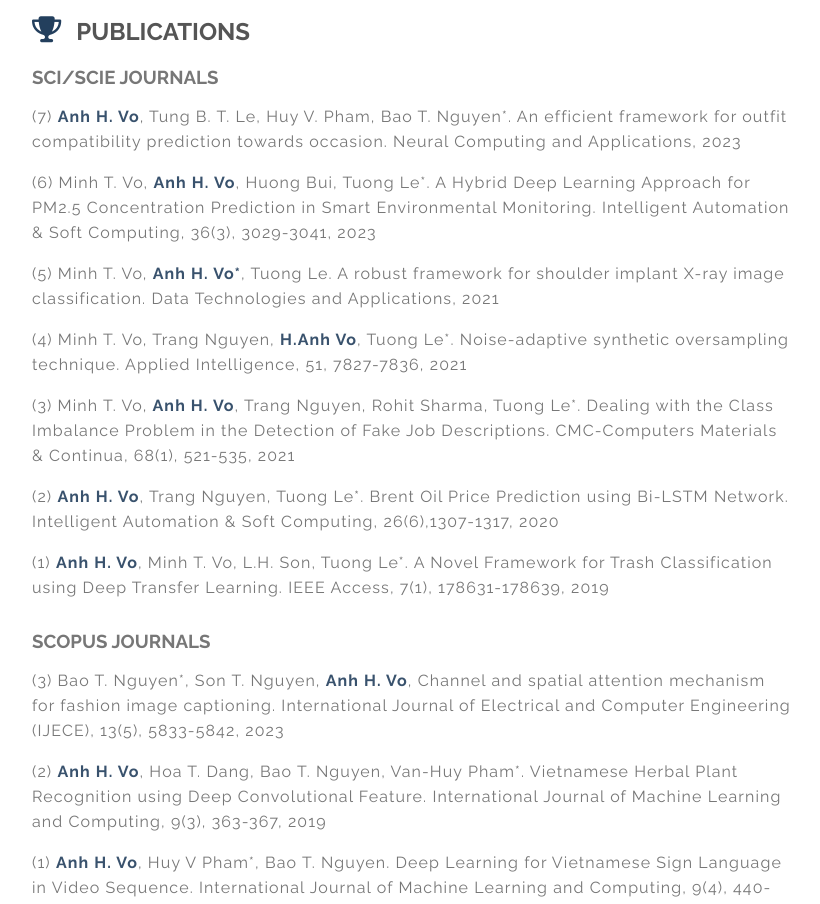
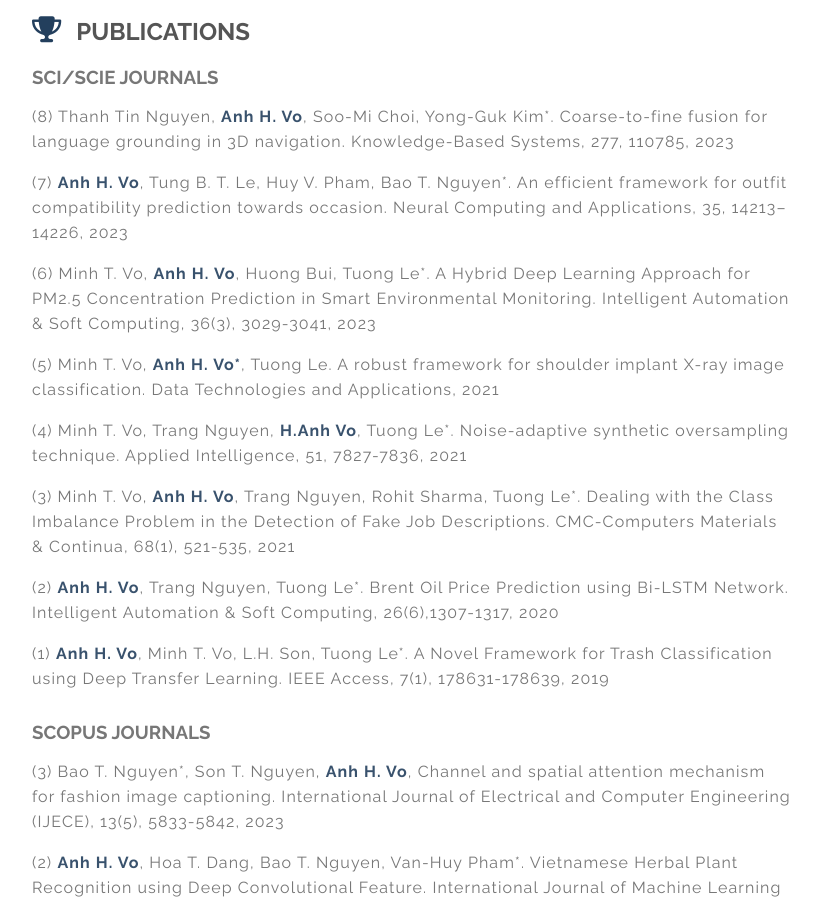
Before and after one commit to VoHoangAnh/vohoanganh.github.io, a website: page index.html in a window 1280 px wide. Shown: the part 937-1841 px from the top of the page, without its empty margins (448-1268 px from the left). Drawn offline with Linux system fonts and the light colour scheme.

Commit message:
Update index.html

```diff
--- a/index.html
+++ b/index.html
@@ -94,9 +94,12 @@
               <div class="item">
                 <h3> SCI/SCIE JOURNALS </h3>
                 <p></p>
+                <p>(8)  Thanh Tin Nguyen, <span><b>Anh H. Vo</b></span>, Soo-Mi Choi, Yong-Guk Kim*.
+                Coarse-to-fine fusion for language grounding in 3D navigation.
+                Knowledge-Based Systems, 277, 110785, 2023 </p>
                 <p>(7)  <span><b>Anh H. Vo</b></span>, Tung B. T. Le, Huy V. Pham, Bao T. Nguyen*.
                 An efficient framework for outfit compatibility prediction towards occasion.
-                Neural Computing and Applications, 2023 </p>
+                Neural Computing and Applications, 35, 14213–14226, 2023 </p>
                 <p>(6) Minh T. Vo, <span><b>Anh H. Vo</b></span>, Huong Bui, Tuong Le*.
                 A Hybrid Deep Learning Approach for PM2.5 Concentration Prediction in Smart Environmental Monitoring.
                   Intelligent Automation & Soft Computing, 36(3),  3029-3041, 2023 </p>
```
